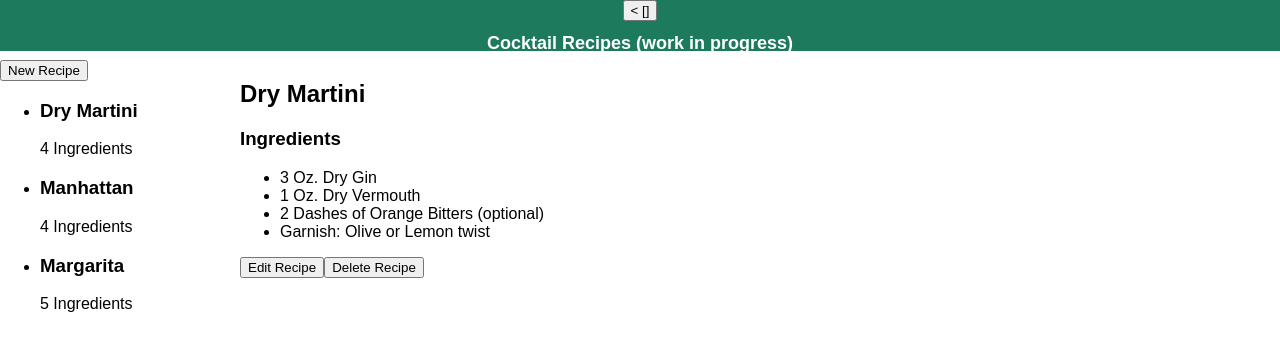
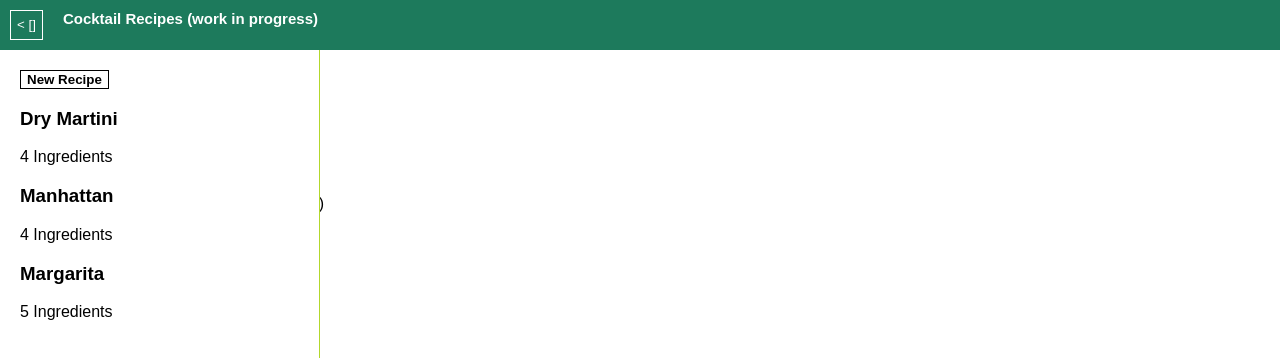
Before and after one commit to bwyan/fcc-recipe, a React app: page / in a window 1280 px wide. Shown: the top 358 px of the page. Built offline with nearby package versions, Linux system fonts and the light colour scheme.

Commit message:
Add css reset and numerous layout improvements

```diff
--- a/src/App.scss
+++ b/src/App.scss
@@ -1,3 +1,5 @@
+//@import './reset.css';
+
 $lime: rgb(178, 215, 44);
 $green: rgb(29,122, 92);
 $blue: rgb(6, 51, 70);
@@ -9,6 +11,9 @@
 }
 
 header {
+  box-sizing: border-box;
+  display: flex;
+  flex-align: center;
   position: absolute;
   top: 0;
   height: 50px;
@@ -16,30 +21,76 @@
   text-align: center;
   border-bottom: 1px solid $green;
   background-color: $green;
+
+  button {
+    margin: 0 20px 0 10px;
+    height: 30px;
+    align-self: center;
+    background-color: $green;
+    color: white;
+    border: 1px solid white;
+  }
 }
 
 main {
-  margin-top: 60px;
+  margin-top: 50px;
   display: flex;
   flex-wrap: wrap;
 }
 
 h1 {
-  font-size: 18px;
+  font-size: 15px;
   color: white;
-  vertical-align: center;
+  display: table-cell;
+  vertical-align: middle;
 }
 
+
 .sidebar {
-  min-width: 240px;
+  box-sizing: border-box;
+  min-width: 320px;
   max-width: 375px;
+  border-right: 1px solid $lime;
+  padding: 20px 20px 0 20px;
+  z-index: 999;
+  position: absolute;
+  height: 100%;
+  background-color: white;
+
+  transition: .5s;
+
+  .new-recipe-button {
+    border: 1px solid black;
+    background-color: white;
+    font-weight: bold;
+  }
+}
+
+.hidden {
+  margin-left: -375px;
+  background-color: none;
 }
 
 .content {
-  min-width: 240px;
+  min-width: 320px;
+  max-width: 600px;
+  padding: 0 20px 0 20px;
+  z-index: 0;
+
+  button {
+    border: 1px solid black;
+    background-color: white;
+    font-weight: bold;
+    margin-right: 10px;
+  }
 }
 
-.recipes {
+.recipe-list {
+  ul {
+    margin: 0;
+    padding: 0;
+    list-style-type: none;
+  }
 }
 
 form {
@@ -58,3 +109,30 @@
     margin: 10px 0 0 20px;
   }
 }
+
+// @media(min-width: 640px) {
+//   header {
+//     padding: 0 0 0 20px;
+
+//     button {
+//       display: none;
+//     }
+
+//     h1 {
+//       align-self: center;
+//     }
+//   }
+
+//   .sidebar {
+//     z-index: 0;
+//   }
+
+//   .hidden {
+//     margin-left: 0px;
+//     background-color: white;
+//   }
+
+//   .content {
+//     z-index: 0;
+//   }
+// }
--- /dev/null
+++ b/src/reset.css
@@ -0,0 +1,48 @@
+/* http://meyerweb.com/eric/tools/css/reset/
+   v2.0 | 20110126
+   License: none (public domain)
+*/
+
+html, body, div, span, applet, object, iframe,
+h1, h2, h3, h4, h5, h6, p, blockquote, pre,
+a, abbr, acronym, address, big, cite, code,
+del, dfn, em, img, ins, kbd, q, s, samp,
+small, strike, strong, sub, sup, tt, var,
+b, u, i, center,
+dl, dt, dd, ol, ul, li,
+fieldset, form, label, legend,
+table, caption, tbody, tfoot, thead, tr, th, td,
+article, aside, canvas, details, embed,
+figure, figcaption, footer, header, hgroup,
+menu, nav, output, ruby, section, summary,
+time, mark, audio, video {
+	margin: 0;
+	padding: 0;
+	border: 0;
+	font-size: 100%;
+	font: inherit;
+	vertical-align: baseline;
+}
+/* HTML5 display-role reset for older browsers */
+article, aside, details, figcaption, figure,
+footer, header, hgroup, menu, nav, section {
+	display: block;
+}
+body {
+	line-height: 1;
+}
+ol, ul {
+	list-style: none;
+}
+blockquote, q {
+	quotes: none;
+}
+blockquote:before, blockquote:after,
+q:before, q:after {
+	content: '';
+	content: none;
+}
+table {
+	border-collapse: collapse;
+	border-spacing: 0;
+}
```
